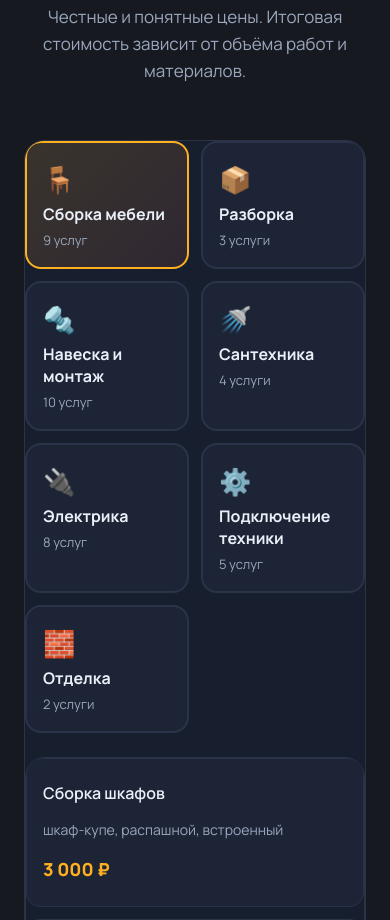
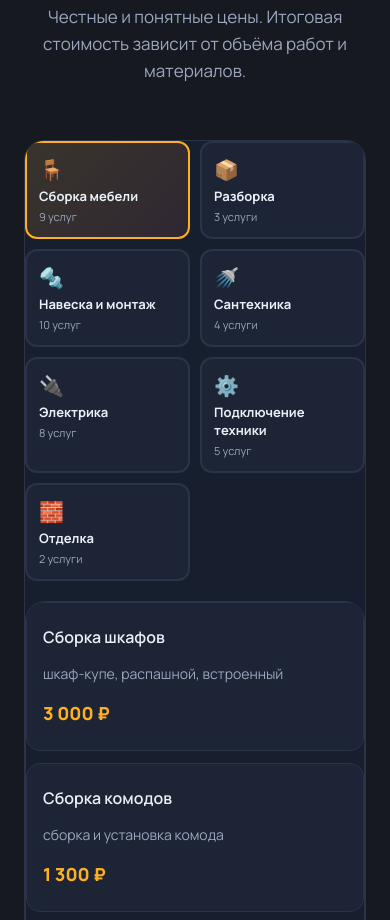
Before and after one commit to xajvut-8dubzu-kuMdyw/xajvut-8dubzu-kuMdyw.github.io, a plain HTML site: page index.html in a window 390 px wide. Shown: the part 2554-3474 px from the top of the page. Drawn offline with Linux system fonts and the light colour scheme.

Commit message:
Уменьшить плитки категорий на треть

```diff
--- a/index.html
+++ b/index.html
@@ -188,18 +188,18 @@
   .price-note{color:var(--muted);font-size:14px;margin-top:20px;text-align:center;}
 
   .acc{display:none;}
-  .cat-grid{display:grid;grid-template-columns:repeat(4,1fr);gap:16px;margin-bottom:24px;}
+  .cat-grid{display:grid;grid-template-columns:repeat(4,1fr);gap:12px;margin-bottom:20px;}
   .cat-tile{
-    background:var(--card);border:2px solid var(--border);border-radius:16px;
-    padding:22px 18px;display:flex;flex-direction:column;align-items:flex-start;gap:6px;
+    background:var(--card);border:2px solid var(--border);border-radius:12px;
+    padding:14px 12px;display:flex;flex-direction:column;align-items:flex-start;gap:4px;
     cursor:pointer;text-align:left;color:var(--text);font-family:inherit;transition:.2s;
     position:relative;overflow:hidden;
   }
-  .cat-tile:hover{border-color:var(--accent);transform:translateY(-3px);}
+  .cat-tile:hover{border-color:var(--accent);transform:translateY(-2px);}
   .cat-tile.active{border-color:var(--accent);background:linear-gradient(135deg,rgba(255,176,32,.15),rgba(255,122,89,.1));}
-  .cat-tile .cat-icon{font-size:26px;}
-  .cat-tile .cat-name{font-size:16px;font-weight:700;}
-  .cat-tile .cat-count{font-size:13px;color:var(--muted);}
+  .cat-tile .cat-icon{font-size:20px;}
+  .cat-tile .cat-name{font-size:13px;font-weight:700;}
+  .cat-tile .cat-count{font-size:11px;color:var(--muted);}
   .cat-panel{display:none;background:var(--surface);border:1px solid var(--border);border-radius:var(--radius);overflow:hidden;}
   .cat-panel.active{display:block;animation:fadeIn .3s ease;}
   @keyframes fadeIn{from{opacity:0;transform:translateY(8px);}to{opacity:1;transform:none;}}
@@ -268,8 +268,8 @@
     .price-table tr{background:var(--card);border:1px solid var(--border);border-radius:14px;margin-bottom:12px;padding:16px;}
     .price-table td{border:none;padding:6px 0;}
     .price-table .cost{text-align:left;font-size:18px;padding-top:8px;}
-    .cat-grid{grid-template-columns:repeat(2,1fr);gap:12px;}
-    .cat-tile{padding:18px 16px;}
+    .cat-grid{grid-template-columns:repeat(2,1fr);gap:10px;}
+    .cat-tile{padding:13px 12px;}
   }
 </style>
 </head>
```
